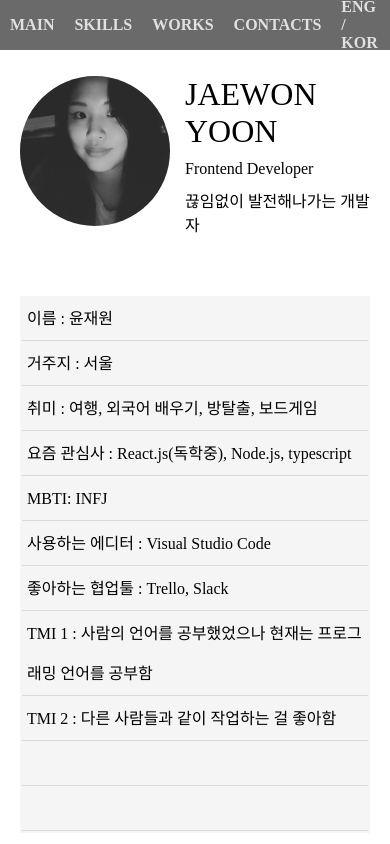
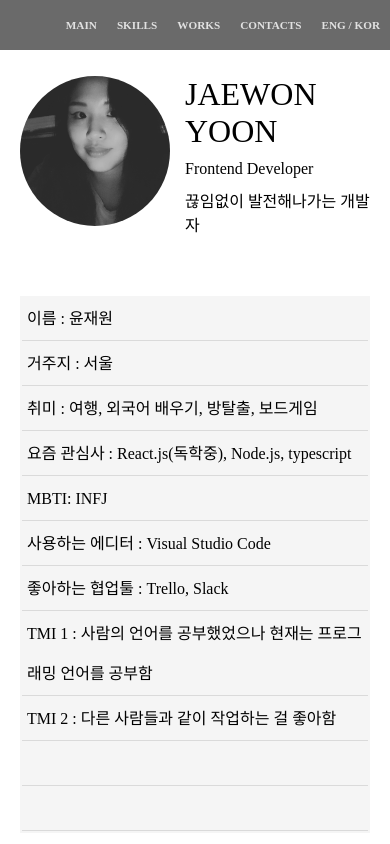
Before and after one commit to woniyoon/portfolio, a React (Create React App) app: page / in a window 390 px wide. Shown: the top 844 px of the page. Built offline with nearby package versions, Linux system fonts and the light colour scheme; a web font is replaced by a local one.

Commit message:
Adjust the font size of Navigator menu

```diff
--- a/src/Components/Navigator.css
+++ b/src/Components/Navigator.css
@@ -38,9 +38,15 @@ a:visited {
     cursor: pointer;
 }
 
-@media screen and (max-width: 885px) {
+@media screen and (min-width: 450px) and (max-width: 885px) {
     .navMenu {
         width: 100vw;
         /* background-color: blue; */
     }
 }
+
+@media screen and (max-width: 450px) {
+    .navMenu {
+        font-size: 0.7em;
+    }
+}
```
